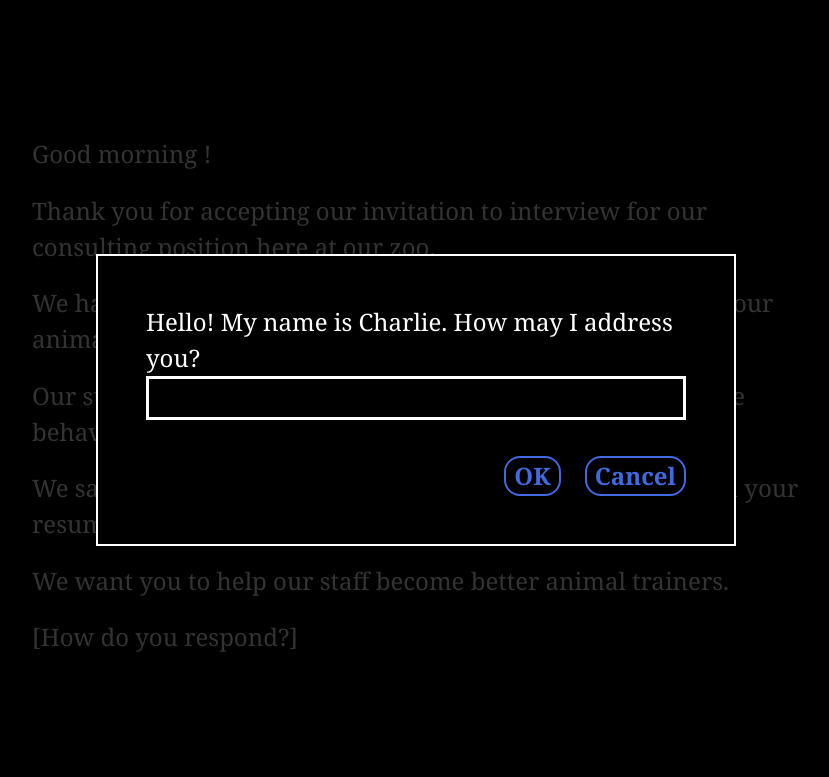
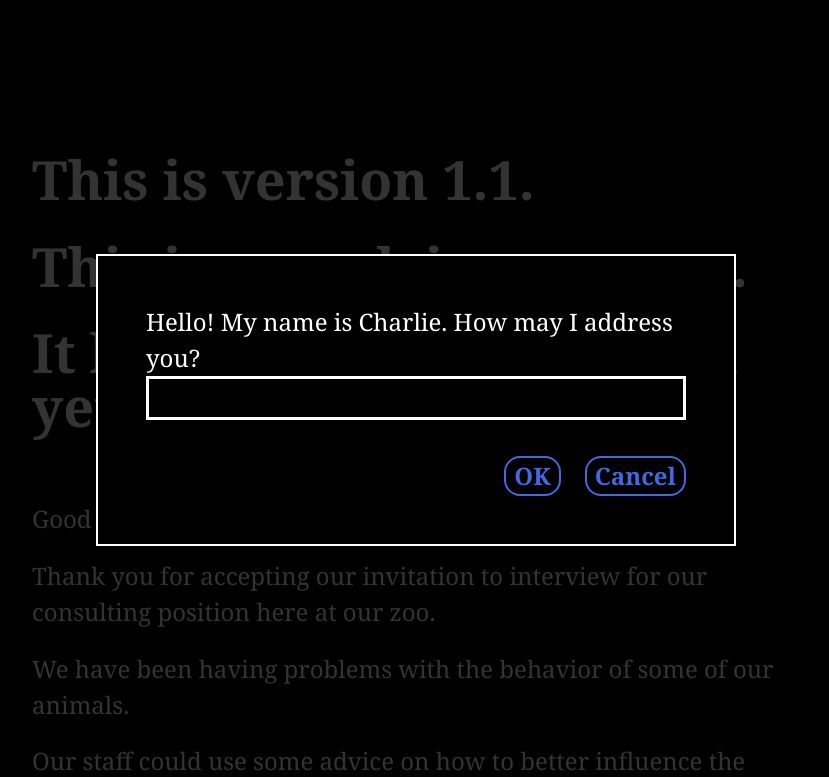
Before and after one commit to CharlieF67/animaltrainer, a plain HTML site: page index.html in a window 1280 px wide. Shown: the top 777 px of the page, without its empty margins (224-1053 px from the left). Drawn offline with Linux system fonts and the light colour scheme.

Commit message:
Add files via upload

```diff
--- a/index.html
+++ b/index.html
@@ -11,6 +11,10 @@
 <tw-story><noscript><tw-noscript>JavaScript needs to be enabled to play Animal Trainer.</tw-noscript></noscript></tw-story>
 <tw-storydata name="Animal Trainer" startnode="1" creator="Twine" creator-version="2.8.0" format="Harlowe" format-version="3.3.7" ifid="63AFA1C7-3A38-4FD0-BA6C-F7432A7D8B66" options="" tags="" zoom="1" hidden><style role="stylesheet" id="twine-user-stylesheet" type="text/twine-css"></style><script role="script" id="twine-user-script" type="text/twine-javascript"></script><tw-passagedata pid="1" name="hello" tags="" position="300,500" size="100,100">(set: $score to 0)
 (set: $name to (prompt: &quot;Hello! My name is Charlie. How may I address you?&quot;, &quot;&quot;))
+##This is version 1.1.
+##This is a work in progress.
+##It has not been completed yet.
+
 Good morning $name!
 
 Thank you for accepting our invitation to interview for our consulting position here at our zoo.
```
